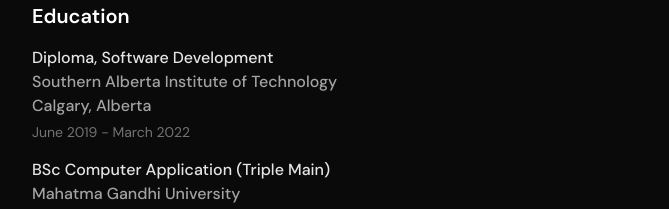
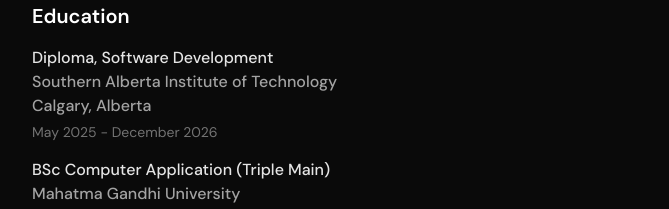
Before and after one commit to allenjohn07/allenjohn.online, a Next.js app: page / in a window 1280 px wide. Shown: the part 1200-1409 px from the top of the page, without its empty margins (304-973 px from the left). Built offline with nearby package versions, Linux system fonts and the light colour scheme.

Commit message:
change in date

```diff
--- a/components/portfolio.tsx
+++ b/components/portfolio.tsx
@@ -202,7 +202,7 @@
               </div>
             </div>
             <p className="text-neutral-500 text-sm md:ml-auto mt-1 md:mt-0">
-              June 2019 - March 2022
+              May 2025 - December 2026
             </p>
           </li>
           <li className="space-y-1">
```
